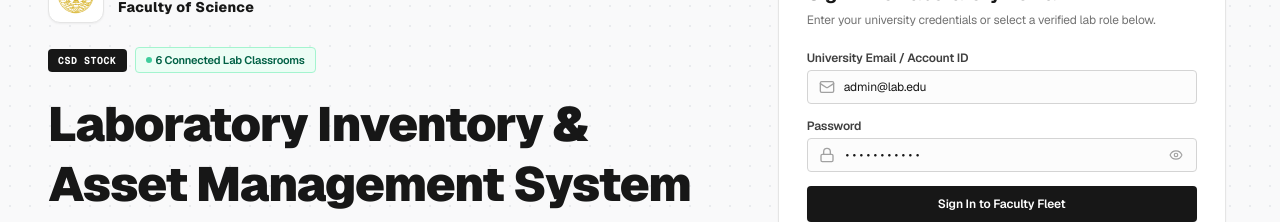
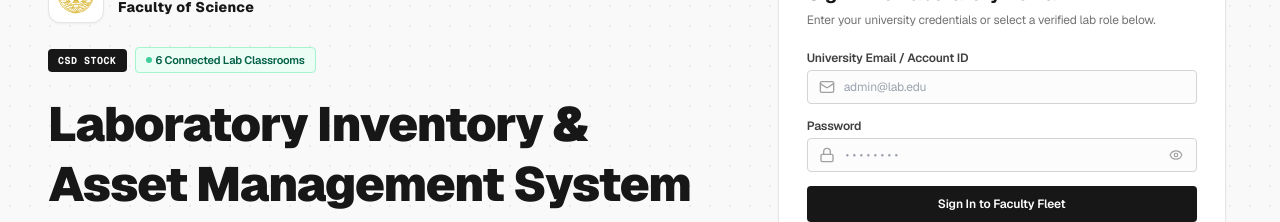
Before and after one commit to Ari-ICU/lab-stock, a Next.js app in the folder client/: page /login in a window 1280 px wide. Shown: the part 184-406 px from the top of the page. Built offline with nearby package versions, Linux system fonts and the light colour scheme.

Commit message:
feat: remove default credentials from login form state

```diff
--- a/client/src/app/login/page.tsx
+++ b/client/src/app/login/page.tsx
@@ -27,8 +27,8 @@ export default function LoginPage() {
   const { login, switchAccount } = useAuth();
   const { showToast } = useStock();
 
-  const [email, setEmail] = useState('admin@lab.edu');
-  const [password, setPassword] = useState('password123');
+  const [email, setEmail] = useState('');
+  const [password, setPassword] = useState('');
   const [showPassword, setShowPassword] = useState(false);
   const [isLoading, setIsLoading] = useState(false);
   const [error, setError] = useState<string | null>(null);
```
